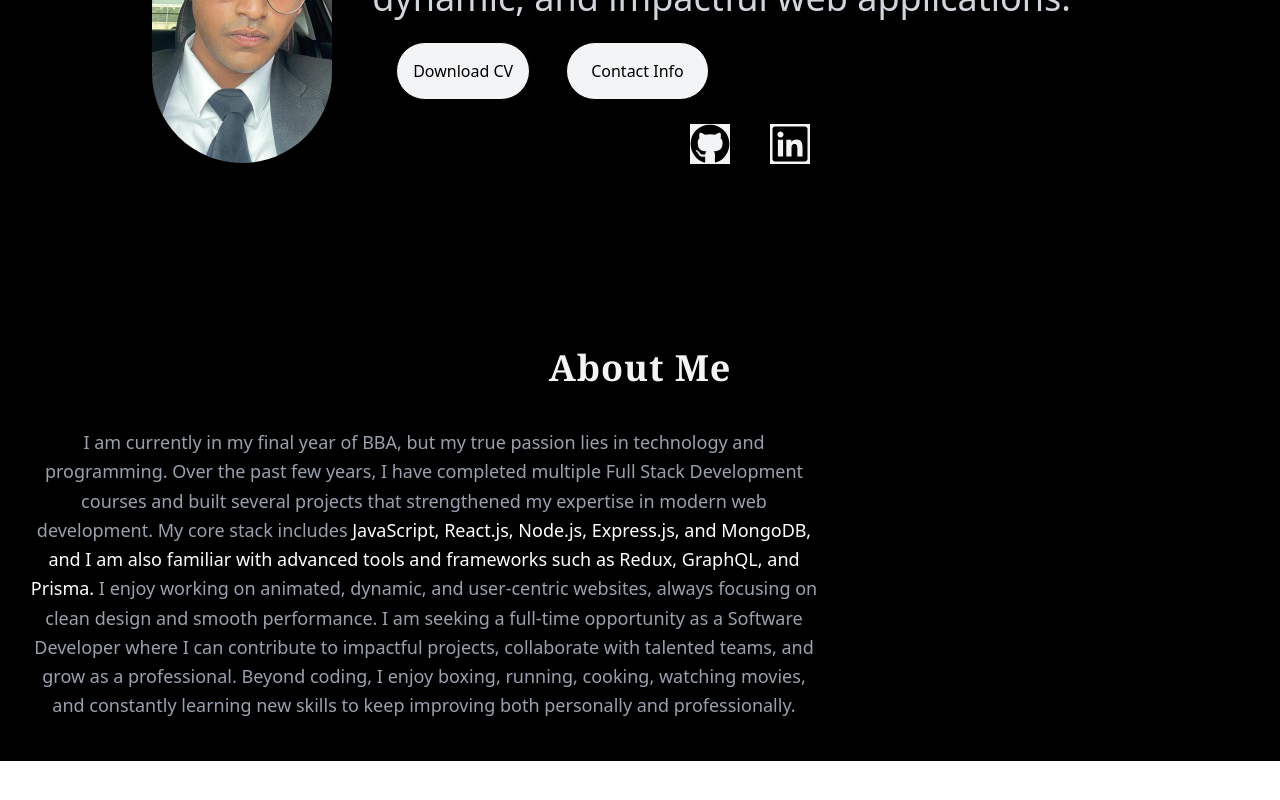
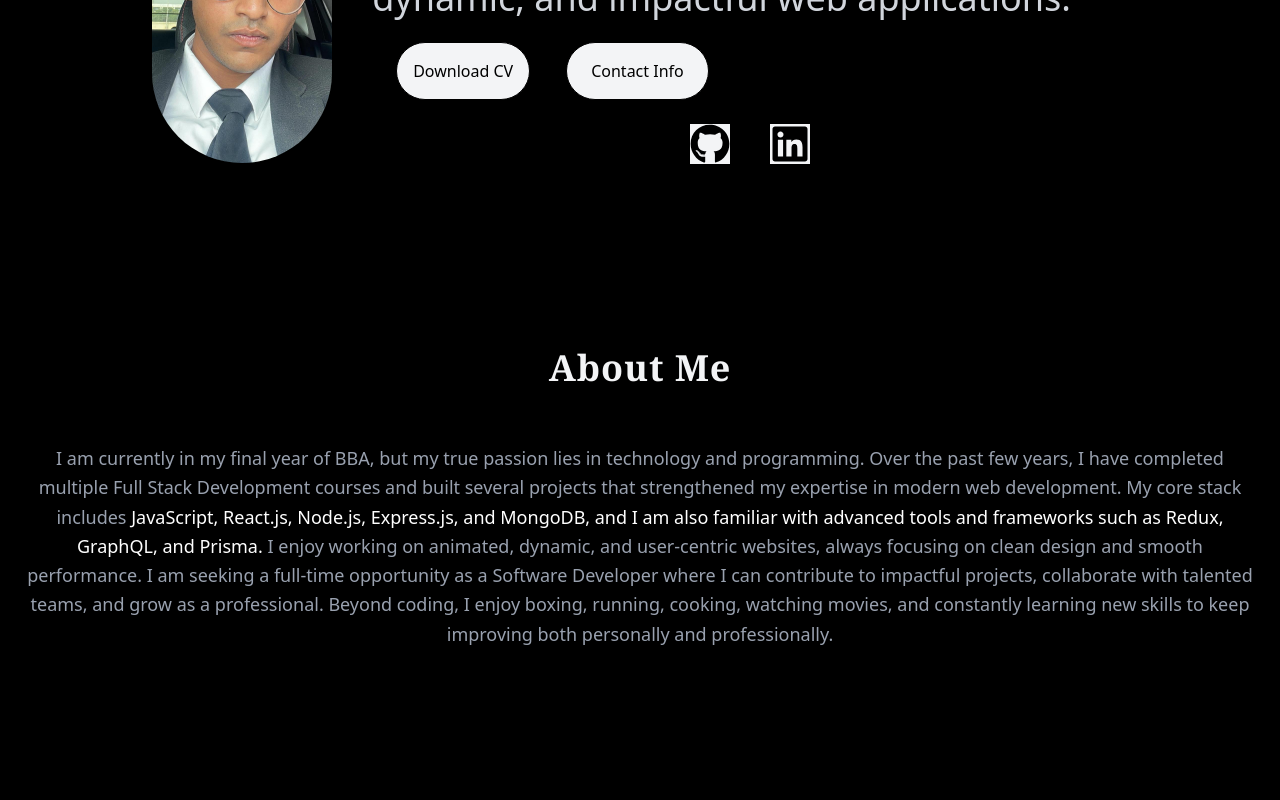
Before and after one commit to yashbagre76/portfolio, a React (Vite) app: page / in a window 1280 px wide. Shown: the part 302-1102 px from the top of the page. Before the commit the page ends 1063 px from the top, so only its background shows below. Built offline with nearby package versions, Linux system fonts and the light colour scheme.

Commit message:
fix align of ui

```diff
--- a/src/Components/About.jsx
+++ b/src/Components/About.jsx
@@ -3,21 +3,20 @@ import aboutImg from "../assets/yash.jpeg";
 
 const About = () => {
   return (
-    <div className="w-full h-auto px-6 py-10 bg-black font-sans">
+    <div className="w-full flex flex-col min-h-screen  px-6 py-10 bg-black font-sans">
       {/* Heading */}
       <div className="text-center text-4xl font-extrabold text-gray-100 font-serif mb-10 tracking-wide">
         <h1>About Me</h1>
 
       </div>
 
- <div className="max-w-[800px] max-auto">
+ <div className="max-w-[900x] mx-auto">
    <p className="text-lg font-medium text-center  text-gray-400 mt-4 leading-relaxed ">
            I am currently in my final year of BBA, but my true passion lies in technology and programming. Over the past few years, I have completed multiple Full Stack Development courses and built several projects that strengthened my expertise in modern web development.
 
 My core stack includes <span className="text-white "> JavaScript, React.js, Node.js, Express.js, and MongoDB, and I am also familiar with advanced tools and frameworks such as Redux, GraphQL, and Prisma.</span> I enjoy working on animated, dynamic, and user-centric websites, always focusing on clean design and smooth performance.
 
 I am seeking a full-time opportunity as a Software Developer where I can contribute to impactful projects, collaborate with talented teams, and grow as a professional.
-
 Beyond coding, I enjoy boxing, running, cooking, watching movies, and constantly learning new skills to keep improving both personally and professionally.
 
 
```
